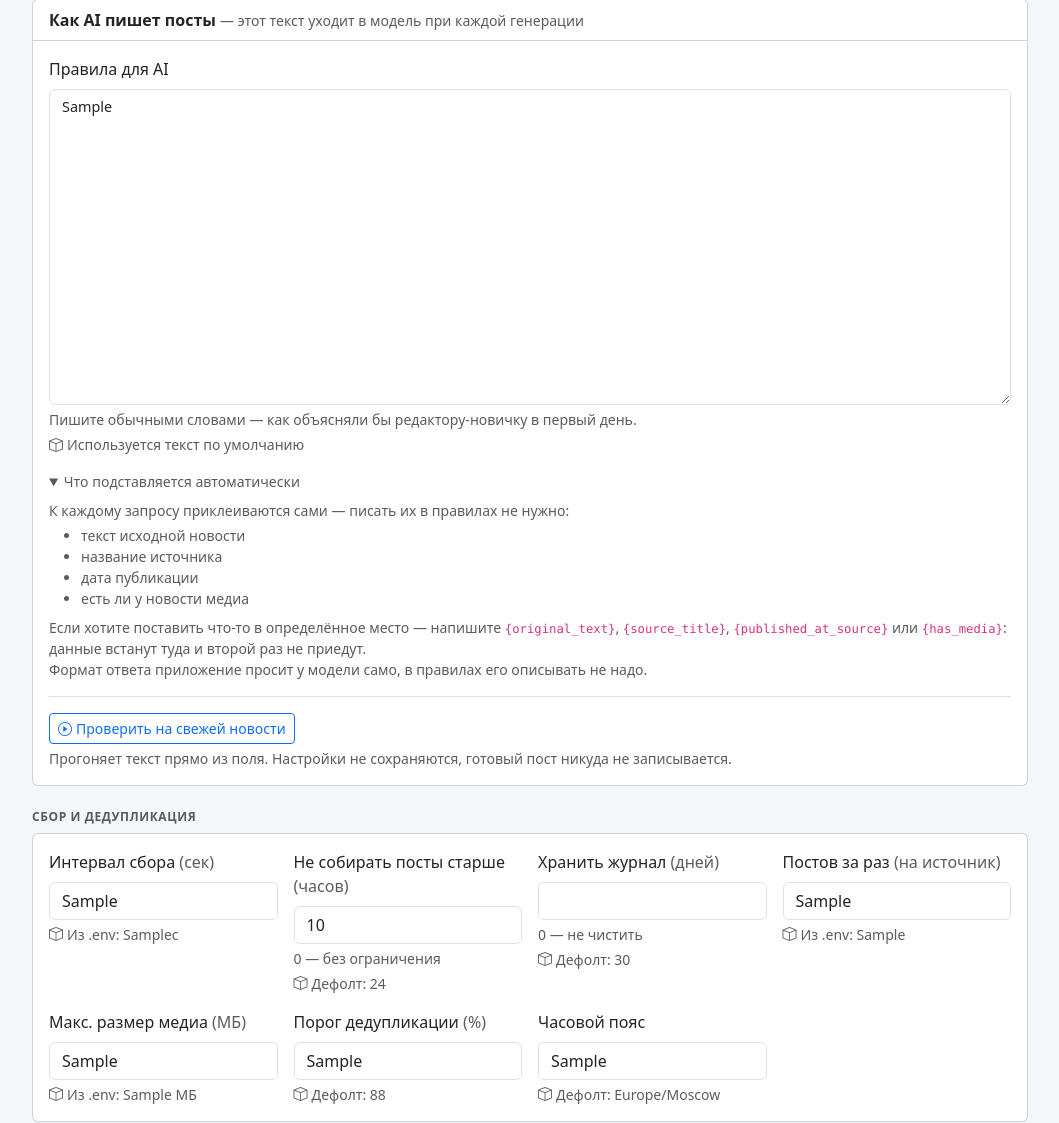
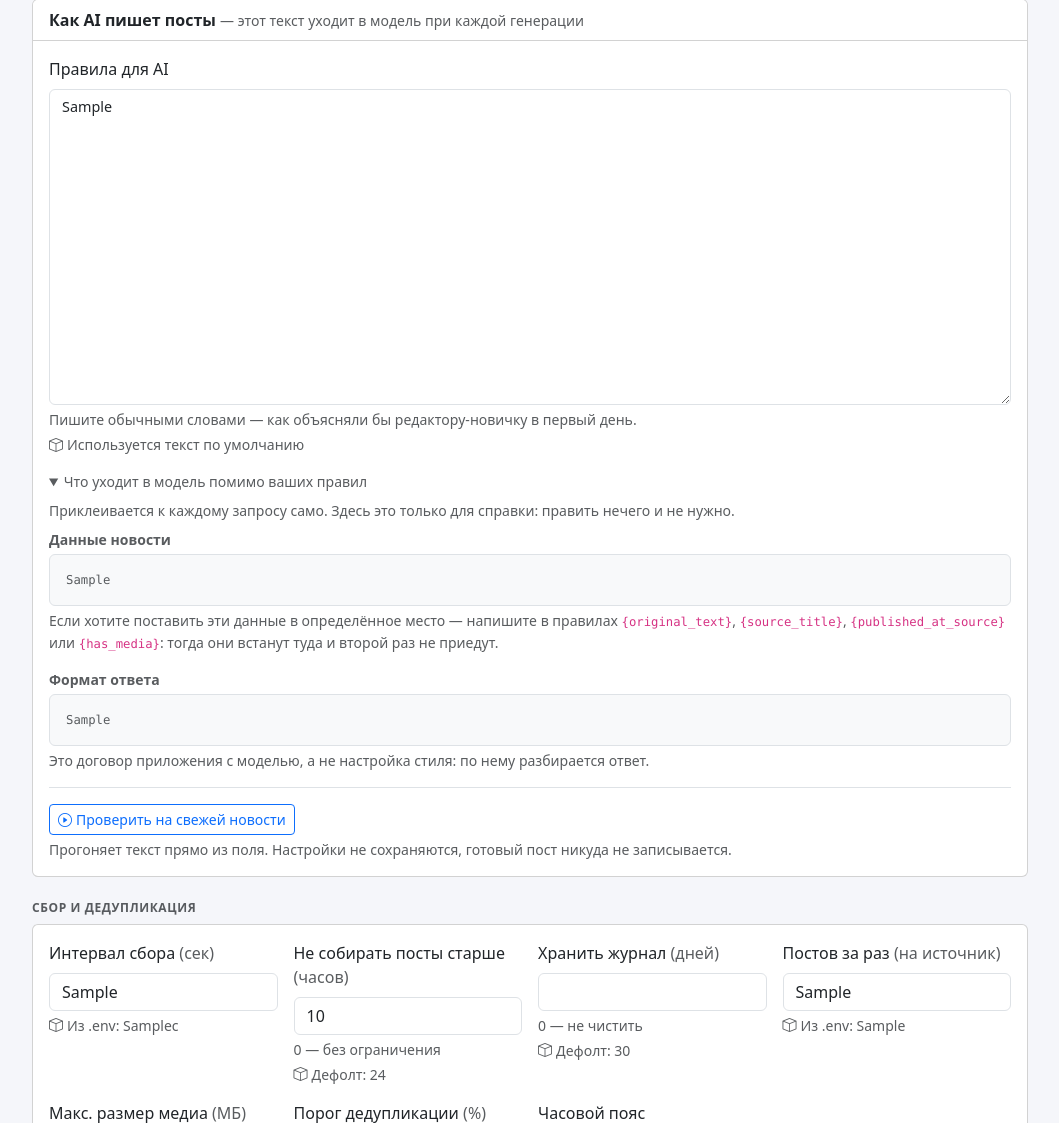
Before and after one commit to ispy4you/auto-telegram-news, a FastAPI app: template app/web/templates/settings.html in a window 1280 px wide, after a click on "Что уходит в модель помимо ваших правил". Shown: the part 1367-2490 px from the top of the page, without its empty margins (220-1279 px from the left). Run offline with FastAPI, Linux system fonts and the light colour scheme; the template is opened without the code that fills it: most values are stand-ins (such as "Sample title", 1, 10 or a date in 2020); data that the repository does not hold is empty; parts of the project's set-up code (start-up, migrations or seed data) failed here and were passed over.

Commit message:
feat: show the hidden part of the prompt, read-only
Пользователь правит только правила, но в модель уходит ещё два куска: данные
новости и формат ответа. В справке они были описаны словами — «текст новости,
источник, дата, есть ли медиа», — а это не отвечает на вопрос, что там на
самом деле написано.

Теперь в справке лежит сам текст: пример данных новости, собранный тем же
build_user_message, и RESPONSE_CONTRACT как есть. Оба блока только для чтения —
не поля ввода, формой не отправляются.

Пример собирается той же функцией, что и настоящий промпт, поэтому разъехаться
со справкой ему нечем; на это есть тест.

```diff
--- a/app/web/routes/settings.py
+++ b/app/web/routes/settings.py
@@ -12,7 +12,7 @@ from sqlalchemy.orm import Session
 from app.config import get_settings
 from app.database import get_db
 from app.models import ActionLog, AppSetting, MediaItem, MediaType, RawPost
-from app.services import embedder, prompt_template, settings_registry
+from app.services import ai_prompt, embedder, prompt_template, settings_registry
 from app.services.ai_gateway import AiGatewayClient
 from app.services.prompt_settings import get_display_timezone
 from app.web.auth import require_auth
@@ -51,6 +51,10 @@ def settings_page(
         "cfg": cfg,
         "env": env,
         "default_prompt": settings_registry.default("ai_prompt"),
+        # Скрытую часть промпта показываем целиком: описания словами мало,
+        # пока не видно, что именно уходит в модель помимо правил.
+        "auto_appendix": ai_prompt.appendix_example(),
+        "response_contract": ai_prompt.RESPONSE_CONTRACT,
         "media_size_mb": media_stats["size_mb"],
         "media_stats": media_stats,
         "ok": ok,
--- a/app/web/templates/settings.html
+++ b/app/web/templates/settings.html
@@ -274,20 +274,22 @@
         {{ db_badge('ai_prompt', 'Используется текст по умолчанию') }}
 
         <details class="mt-3">
-          <summary class="small text-muted" style="cursor:pointer">Что подставляется автоматически</summary>
+          <summary class="small text-muted" style="cursor:pointer">Что уходит в модель помимо ваших правил</summary>
           <div class="small text-muted mt-2">
-            К каждому запросу приклеиваются сами — писать их в правилах не нужно:
-            <ul class="mb-2 mt-1">
-              <li>текст исходной новости</li>
-              <li>название источника</li>
-              <li>дата публикации</li>
-              <li>есть ли у новости медиа</li>
-            </ul>
-            Если хотите поставить что-то в определённое место — напишите
-            <code>{original_text}</code>, <code>{source_title}</code>,
-            <code>{published_at_source}</code> или <code>{has_media}</code>:
-            данные встанут туда и второй раз не приедут.<br>
-            Формат ответа приложение просит у модели само, в правилах его описывать не надо.
+            Приклеивается к каждому запросу само. Здесь это только для справки: править нечего и не нужно.
+
+            <div class="fw-semibold mt-2 mb-1">Данные новости</div>
+            <pre class="border rounded bg-light p-3 mb-1 small" style="white-space:pre-wrap">{{ auto_appendix }}</pre>
+            <div class="mb-3">
+              Если хотите поставить эти данные в определённое место — напишите в правилах
+              <code>{original_text}</code>, <code>{source_title}</code>,
+              <code>{published_at_source}</code> или <code>{has_media}</code>:
+              тогда они встанут туда и второй раз не приедут.
+            </div>
+
+            <div class="fw-semibold mb-1">Формат ответа</div>
+            <pre class="border rounded bg-light p-3 mb-1 small" style="white-space:pre-wrap">{{ response_contract }}</pre>
+            <div>Это договор приложения с моделью, а не настройка стиля: по нему разбирается ответ.</div>
           </div>
         </details>
 
```
Also changed, not shown: README.ru.md (+2 -1 lines), app/services/ai_prompt.py (+15 -0 lines), tests/test_prompt_appendix.py (added, +40 -0 lines), README.md.
